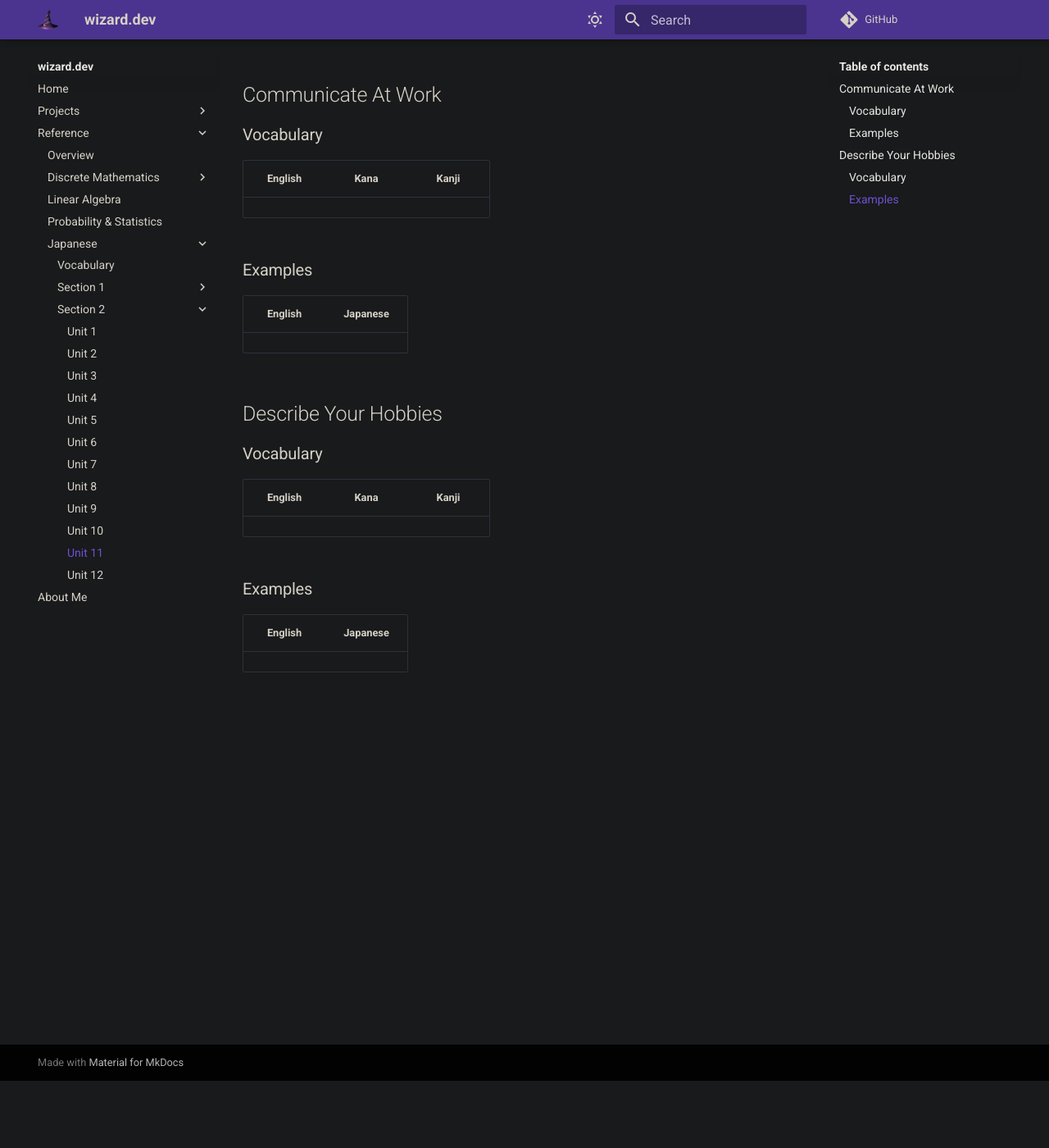
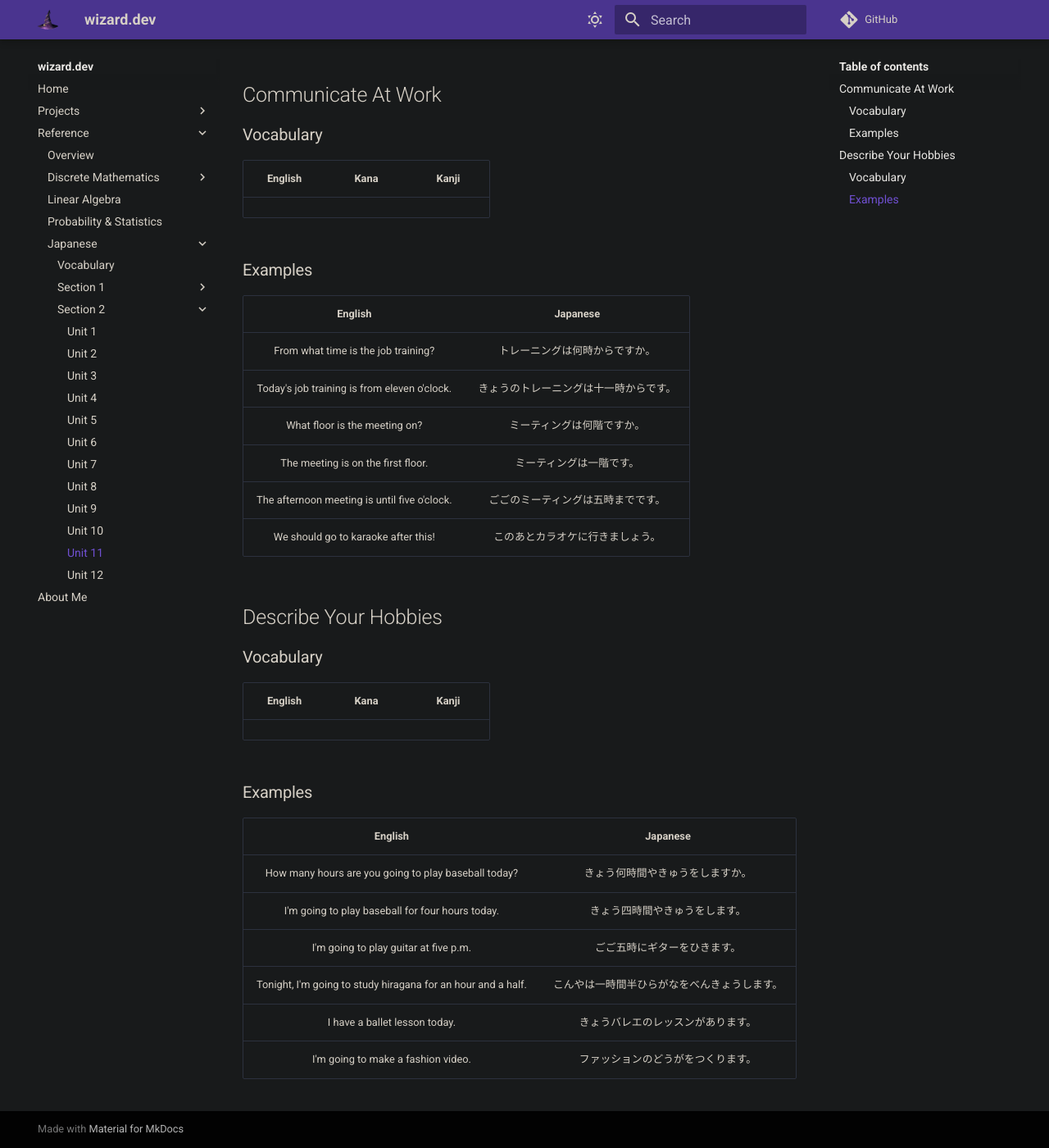
Before and after one commit to zkWildfire/wizard.dev, an MkDocs documentation site: the page built from docs/reference/japanese/section-2/unit-11.md, in a window 1280 px wide and 1400 px high, scrolled down 82 px. Shown: the whole window at 82% size. Built offline with MkDocs 1.6.1 and Material for MkDocs 9.7.7, drawn with Linux system fonts in a browser that asks for light colours; comment, search, counter and statistics services are not loaded.

Commit message:
Add examples for section 2 unit 11.

```diff
--- a/docs/reference/japanese/section-2/unit-11.md
+++ b/docs/reference/japanese/section-2/unit-11.md
@@ -8,6 +8,12 @@
 ### Examples
 | English | Japanese |
 |:-------:|:--------:|
+| From what time is the job training? | トレーニングは何時からですか。 |
+| Today's job training is from eleven o'clock. | きょうのトレーニングは十一時からです。 |
+| What floor is the meeting on? | ミーティングは何階ですか。 |
+| The meeting is on the first floor. | ミーティングは一階です。 |
+| The afternoon meeting is until five o'clock. | ごごのミーティングは五時までです。 |
+| We should go to karaoke after this! | このあとカラオケに行きましょう。 |
 
 ## Describe Your Hobbies
 ### Vocabulary
@@ -18,3 +24,9 @@
 ### Examples
 | English | Japanese |
 |:-------:|:--------:|
+| How many hours are you going to play baseball today? | きょう何時間やきゅうをしますか。 |
+| I'm going to play baseball for four hours today. | きょう四時間やきゅうをします。 |
+| I'm going to play guitar at five p.m. | ごご五時にギターをひきます。 |
+| Tonight, I'm going to study hiragana for an hour and a half. | こんやは一時間半ひらがなをべんきょうします。 |
+| I have a ballet lesson today. |  きょうバレエのレッスンがあります。 |
+| I'm going to make a fashion video. | ファッションのどうがをつくります。 |
```
